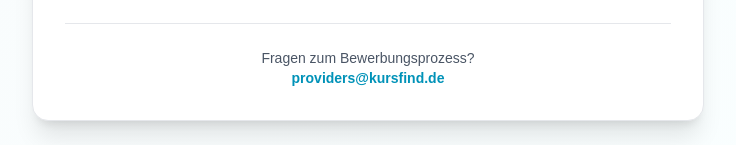
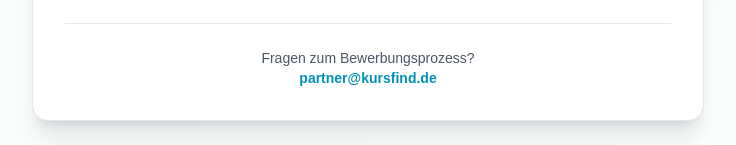
Before and after one commit to wasimjalali/kursfind_ai, a Next.js app: page /provider/signup in a window 1280 px wide. Shown: the part 963-1108 px from the top of the page, without its empty margins (272-1008 px from the left). Built offline with nearby package versions, Linux system fonts and the light colour scheme.

Commit message:
chore: Update contact email to partner@kursfind.de

```diff
--- a/app/provider/signup/page.jsx
+++ b/app/provider/signup/page.jsx
@@ -268,8 +268,8 @@ export default function ProviderSignup() {
           <div className="border-t border-gray-200 pt-6">
             <p className="text-center text-gray-600 text-sm">
               Fragen zum Bewerbungsprozess?<br />
-              <a href="mailto:providers@kursfind.de" className="text-cyan-600 hover:text-cyan-700 font-semibold">
-                providers@kursfind.de
+              <a href="mailto:partner@kursfind.de" className="text-cyan-600 hover:text-cyan-700 font-semibold">
+                partner@kursfind.de
               </a>
             </p>
           </div>
```
